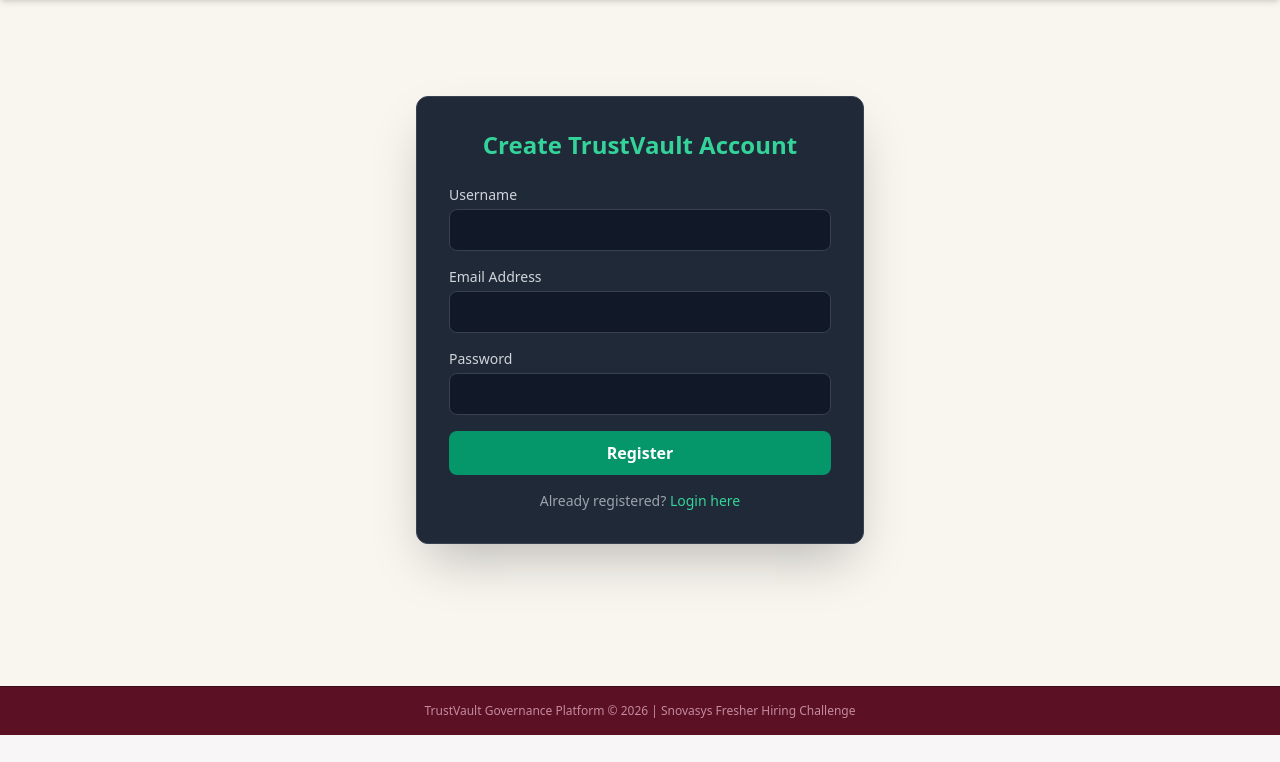
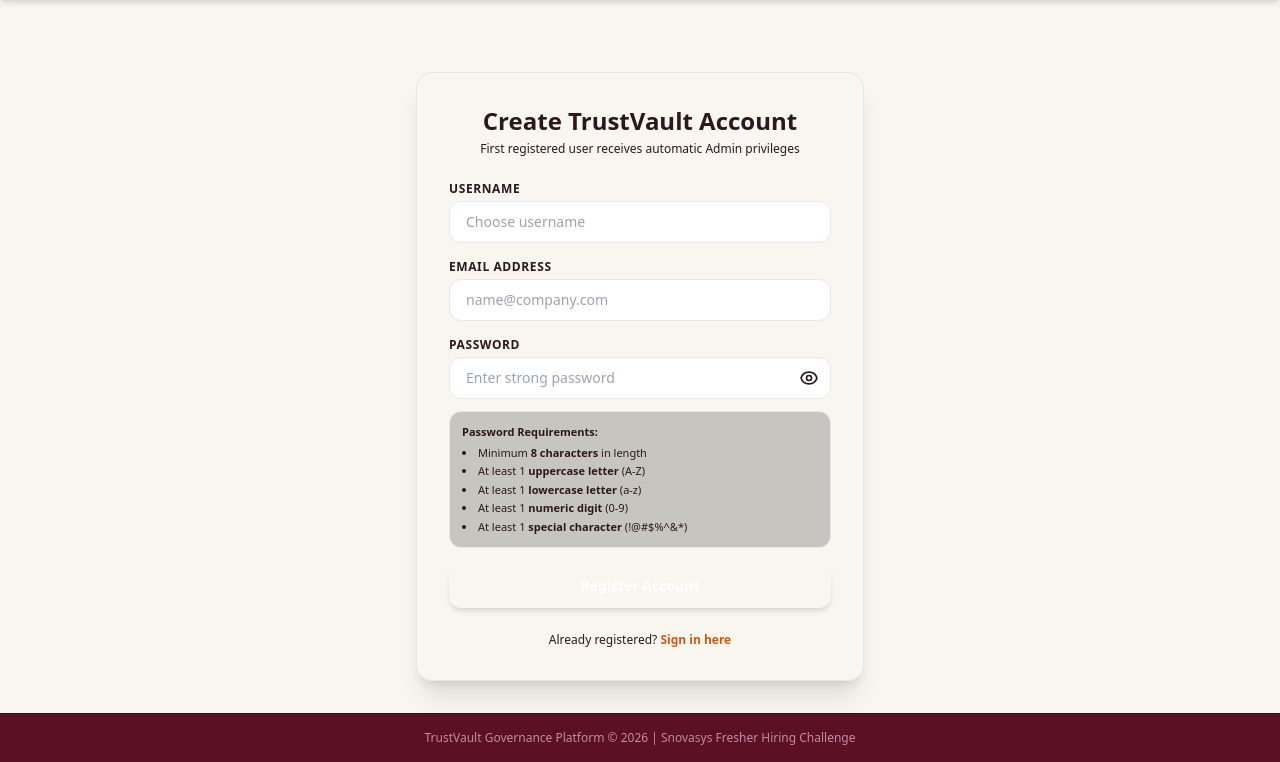
Before and after one commit to JanapatiDivyaSaranya/TrustVault, a Flask app: page /register in a window 1280 px wide. Shown: the part 65-827 px from the top of the page. Before the commit the page ends 800 px from the top, so only its background shows below. Run offline with Flask 3, Linux system fonts and the light colour scheme; some libraries are stand-ins or nearby versions.

Commit message:
Add password show/hide eye toggle and detailed password requirement list

```diff
--- a/templates/register.html
+++ b/templates/register.html
@@ -1,32 +1,71 @@
 {% extends "base.html" %}
 
-{% block title %}Register - TrustVault{% endblock %}
+{% block title %}Create Account - TrustVault{% endblock %}
 
 {% block content %}
-<div class="max-w-md mx-auto mt-12 bg-gray-800 p-8 rounded-xl shadow-2xl border border-gray-700">
-    <h2 class="text-2xl font-bold text-center text-emerald-400 mb-6">Create TrustVault Account</h2>
+<div class="max-w-md mx-auto theme-bg-card p-8 rounded-2xl border theme-border shadow-xl mt-6">
+    <div class="text-center mb-6">
+        <h2 class="text-2xl font-bold theme-text-main">Create TrustVault Account</h2>
+        <p class="text-xs theme-text-muted mt-1">First registered user receives automatic Admin privileges</p>
+    </div>
 
     <form action="{{ url_for('register') }}" method="POST" class="space-y-4">
         <div>
-            <label class="block text-sm font-medium text-gray-300 mb-1">Username</label>
-            <input type="text" name="username" required class="w-full px-4 py-2 bg-gray-900 border border-gray-700 rounded-lg text-white focus:outline-none focus:border-emerald-500">
+            <label class="block text-xs font-semibold uppercase tracking-wider theme-text-muted mb-1">Username</label>
+            <input type="text" name="username" required placeholder="Choose username" class="w-full px-4 py-2.5 theme-input border theme-border rounded-xl theme-text-main focus:outline-none text-sm">
         </div>
 
         <div>
-            <label class="block text-sm font-medium text-gray-300 mb-1">Email Address</label>
-            <input type="email" name="email" required class="w-full px-4 py-2 bg-gray-900 border border-gray-700 rounded-lg text-white focus:outline-none focus:border-emerald-500">
+            <label class="block text-xs font-semibold uppercase tracking-wider theme-text-muted mb-1">Email Address</label>
+            <input type="email" name="email" required placeholder="name@company.com" class="w-full px-4 py-2.5 theme-input border theme-border rounded-xl theme-text-main focus:outline-none text-sm">
         </div>
 
         <div>
-            <label class="block text-sm font-medium text-gray-300 mb-1">Password</label>
-            <input type="password" name="password" required class="w-full px-4 py-2 bg-gray-900 border border-gray-700 rounded-lg text-white focus:outline-none focus:border-emerald-500">
+            <label class="block text-xs font-semibold uppercase tracking-wider theme-text-muted mb-1">Password</label>
+            <div class="relative">
+                <input type="password" id="regPwd" name="password" required placeholder="Enter strong password" class="w-full px-4 py-2.5 theme-input border theme-border rounded-xl theme-text-main focus:outline-none text-sm pr-10">
+                <button type="button" onclick="togglePassword('regPwd', 'regEyeIcon')" class="absolute inset-y-0 right-0 pr-3 flex items-center theme-text-muted hover:theme-text-main">
+                    <svg id="regEyeIcon" class="w-5 h-5" fill="none" stroke="currentColor" viewBox="0 0 24 24">
+                        <path stroke-linecap="round" stroke-linejoin="round" stroke-width="2" d="M15 12a3 3 0 11-6 0 3 3 0 016 0z" />
+                        <path stroke-linecap="round" stroke-linejoin="round" stroke-width="2" d="M2.458 12C3.732 7.943 7.523 5 12 5c4.478 0 8.268 2.943 9.542 7-1.274 4.057-5.064 7-9.542 7-4.477 0-8.268-2.943-9.542-7z" />
+                    </svg>
+                </button>
+            </div>
+
+            <!-- Detailed Password Instructions Below Input -->
+            <div class="mt-3 p-3 rounded-xl bg-black/20 border theme-border text-[11px] theme-text-muted space-y-1">
+                <p class="font-semibold theme-text-main">Password Requirements:</p>
+                <ul class="list-disc list-inside space-y-0.5">
+                    <li>Minimum <strong>8 characters</strong> in length</li>
+                    <li>At least 1 <strong>uppercase letter</strong> (A-Z)</li>
+                    <li>At least 1 <strong>lowercase letter</strong> (a-z)</li>
+                    <li>At least 1 <strong>numeric digit</strong> (0-9)</li>
+                    <li>At least 1 <strong>special character</strong> (!@#$%^&*)</li>
+                </ul>
+            </div>
         </div>
 
-        <button type="submit" class="w-full bg-emerald-600 hover:bg-emerald-500 text-white font-semibold py-2.5 rounded-lg transition">Register</button>
+        <button type="submit" class="w-full theme-accent text-white font-semibold py-3 rounded-xl transition shadow-md text-sm mt-2">
+            Register Account
+        </button>
     </form>
 
-    <p class="mt-4 text-center text-sm text-gray-400">
-        Already registered? <a href="{{ url_for('login') }}" class="text-emerald-400 hover:underline">Login here</a>
-    </p>
+    <div class="mt-6 text-center text-xs theme-text-muted">
+        Already registered? <a href="{{ url_for('login') }}" class="text-[#C85A17] font-semibold hover:underline">Sign in here</a>
+    </div>
 </div>
+
+<script>
+function togglePassword(inputId, iconId) {
+    const input = document.getElementById(inputId);
+    const icon = document.getElementById(iconId);
+    if (input.type === 'password') {
+        input.type = 'text';
+        icon.innerHTML = `<path stroke-linecap="round" stroke-linejoin="round" stroke-width="2" d="M13.875 18.825A10.05 10.05 0 0112 19c-4.478 0-8.268-2.943-9.543-7a9.97 9.97 0 011.563-3.029m5.858-5.908a10.018 10.018 0 013.682-.813c4.478 0 8.268 2.943 9.543 7a9.97 9.97 0 01-4.132 5.411m0 0L21 21M3 3l18 18" />`;
+    } else {
+        input.type = 'password';
+        icon.innerHTML = `<path stroke-linecap="round" stroke-linejoin="round" stroke-width="2" d="M15 12a3 3 0 11-6 0 3 3 0 016 0z" /><path stroke-linecap="round" stroke-linejoin="round" stroke-width="2" d="M2.458 12C3.732 7.943 7.523 5 12 5c4.478 0 8.268 2.943 9.542 7-1.274 4.057-5.064 7-9.542 7-4.477 0-8.268-2.943-9.542-7z" />`;
+    }
+}
+</script>
 {% endblock %}
```
Also changed, not shown: templates/login.html (+39 -12 lines).
